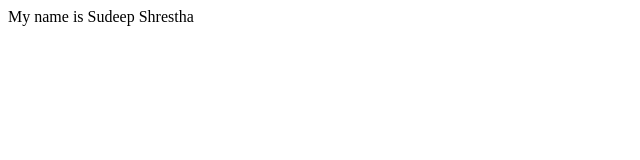
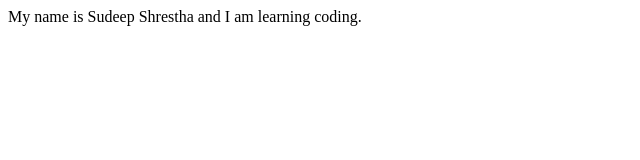
Before and after one commit to Sudeepstha9803/First-Github-Project, a plain HTML site: page index.html in a window 1280 px wide. Shown: the whole page, without its empty margins (0-640 px from the left). Drawn offline with Linux system fonts and the light colour scheme.

Commit message:
My purpose

```diff
--- a/index.html
+++ b/index.html
@@ -7,6 +7,6 @@
     <title>Document</title>
 </head>
 <body>
-    My name is Sudeep Shrestha
+    My name is Sudeep Shrestha and I am learning coding.
 </body>
 </html>
```
Also changed, not shown: about.html (deleted).
